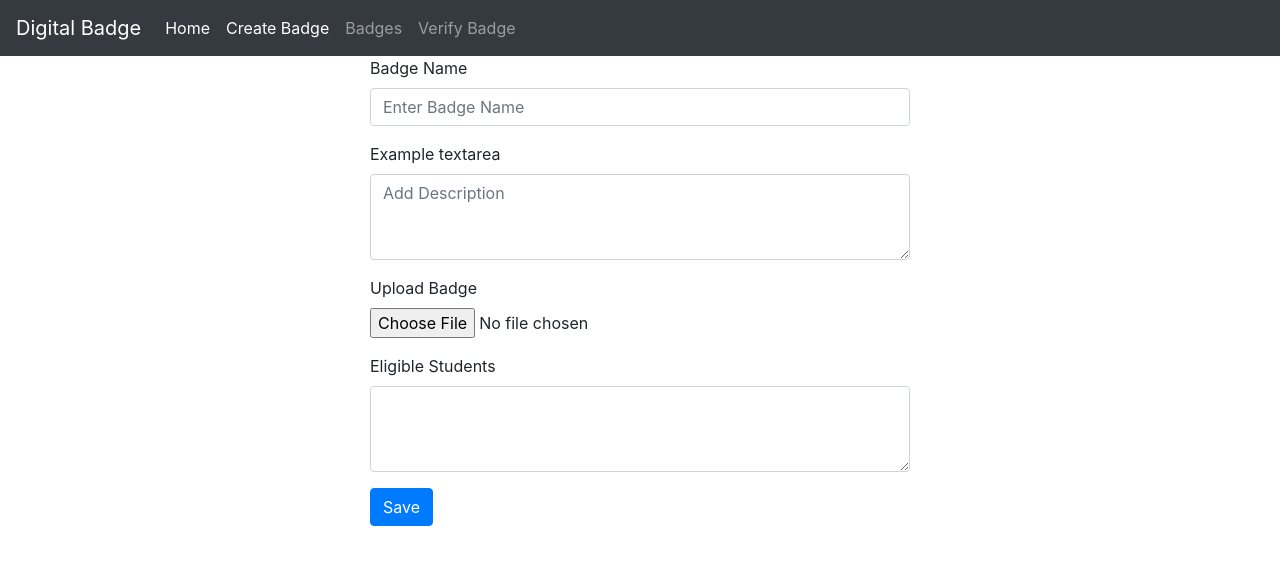
After one commit to CSElonewolf/digital_badge, a Django app: page /create-badge in a window 1280 px wide. The commit adds this page. Shown: the top 565 px of the page. Run offline with Django 3.2, Linux system fonts and the light colour scheme; some libraries are stand-ins or nearby versions.

Commit message:
Create badge page frontend ready

```diff
--- a/digital_badge/urls.py
+++ b/digital_badge/urls.py
@@ -5,4 +5,5 @@ from . import views
 urlpatterns = [
     path('admin/', admin.site.urls),
     path('', views.home,name='home'),
+    path('create-badge', views.create_badge,name='create-badge'),
 ]
--- a/digital_badge/views.py
+++ b/digital_badge/views.py
@@ -2,3 +2,6 @@ from django.shortcuts import render
 
 def home(request):
 	return render(request, 'home.html')
+
+def create_badge(request):
+	return render(request, 'digital_badge/create_badge.html')
--- a/templates/base.html
+++ b/templates/base.html
@@ -11,6 +11,7 @@
 	</title>
 </head>
 <body>
+{% include "includes/navbar.html" %}
 	{% block content %}
 
 	{% endblock content %}
--- /dev/null
+++ b/templates/digital_badge/create_badge.html
@@ -0,0 +1,35 @@
+{% extends "base.html" %}
+{% block title %}
+Create Badge
+{% endblock title %}
+{% block content %}
+<div class="container">
+<div class="row">
+<div class="col-lg-3"></div>
+<div class="col-lg-6">
+
+<form method = "POST" action ="{% url 'create-badge' %}" enctype="multipart/form-data">
+{% csrf_token %}
+  <div class="form-group">
+    <label >Badge Name</label>
+    <input type="text" class="form-control"   placeholder="Enter Badge Name" name="badge-name" required>
+  </div>
+  <div class="form-group">
+    <label for="exampleFormControlTextarea1">Example textarea</label>
+    <textarea class="form-control" id="exampleFormControlTextarea1" rows="3" placeholder="Add Description" name="badge-desc" required></textarea>
+  </div>
+  <div class="form-group">
+    <label for="exampleFormControlFile1">Upload Badge</label>
+    <input type="file" class="form-control-file" id="exampleFormControlFile1" name="badge-img" required>
+  </div>
+  <div class="form-group">
+    <label for="exampleFormControlTextarea2">Eligible Students</label>
+    <textarea class="form-control" id="exampleFormControlTextarea2" rows="3" name="eligible-stud" required></textarea>
+  </div>
+  <button type="submit" class="btn btn-primary">Save</button>
+</form>
+</div>
+<div class="col-lg-3"></div>
+</div>
+</div>
+{% endblock content %}
--- /dev/null
+++ b/templates/includes/navbar.html
@@ -0,0 +1,27 @@
+<nav class="navbar navbar-expand-lg navbar-dark bg-dark">
+  <a class="navbar-brand" href="#">Digital Badge</a>
+  <button class="navbar-toggler" type="button" data-toggle="collapse" data-target="#navbarSupportedContent" aria-controls="navbarSupportedContent" aria-expanded="false" aria-label="Toggle navigation">
+    <span class="navbar-toggler-icon"></span>
+  </button>
+
+  <div class="collapse navbar-collapse" id="navbarSupportedContent">
+    <ul class="navbar-nav mr-auto">
+      <li class="nav-item {% if '/' in request.path %}
+      active
+      {% endif %}">
+        <a class="nav-link" href="{% url 'home' %}">Home</a>
+      </li>
+      <li class="nav-item {% if 'create-badge' in request.path %}
+      active
+      {% endif %}">
+        <a class="nav-link" href="{% url 'create-badge' %}">Create Badge</a>
+      </li>
+      <li class="nav-item">
+        <a class="nav-link" href="#">Badges</a>
+      </li>
+      <li class="nav-item">
+        <a class="nav-link" href="#">Verify Badge</a>
+      </li>
+    </ul>
+  </div>
+</nav>
```
Also changed, not shown: templates/home.html (+0 -22 lines).
